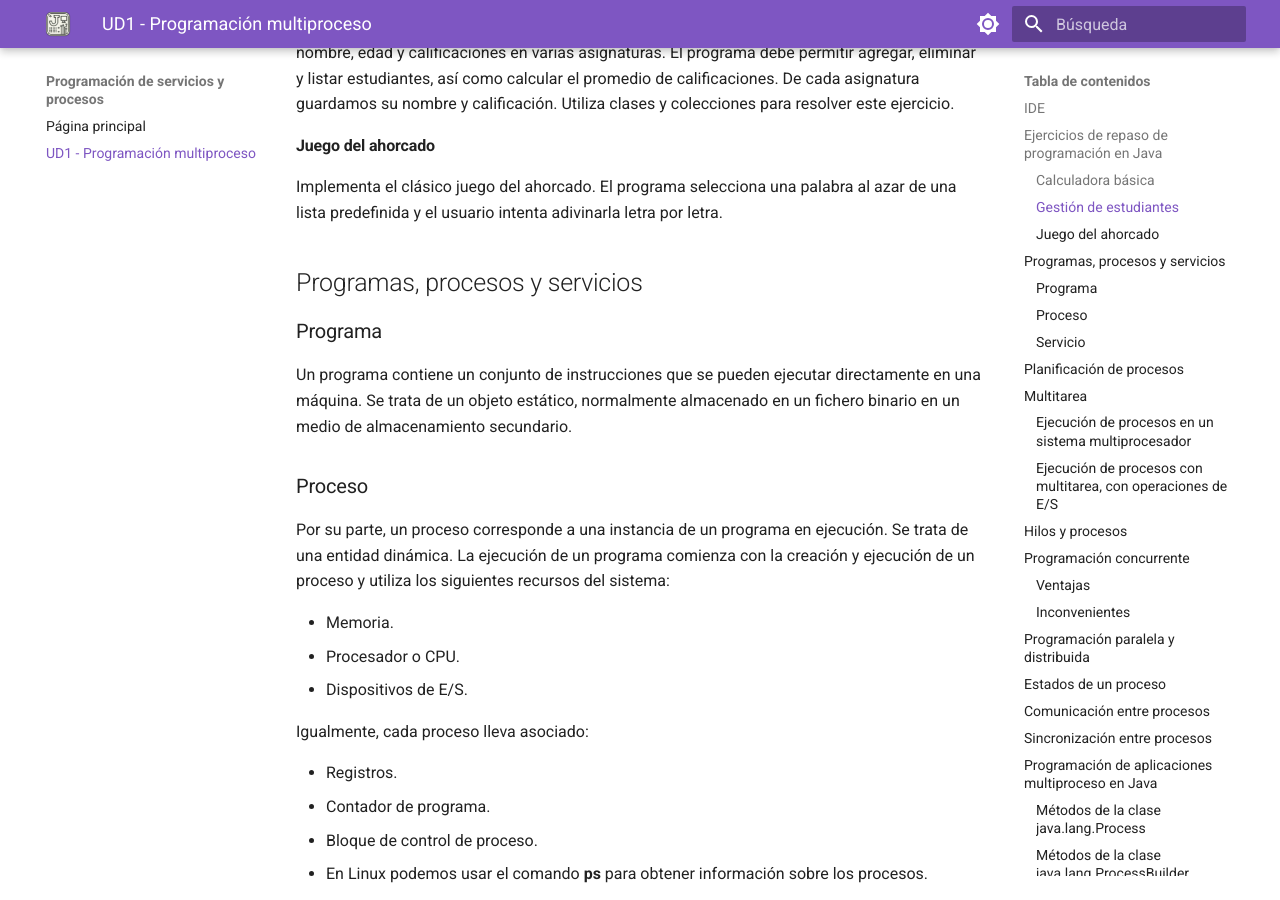
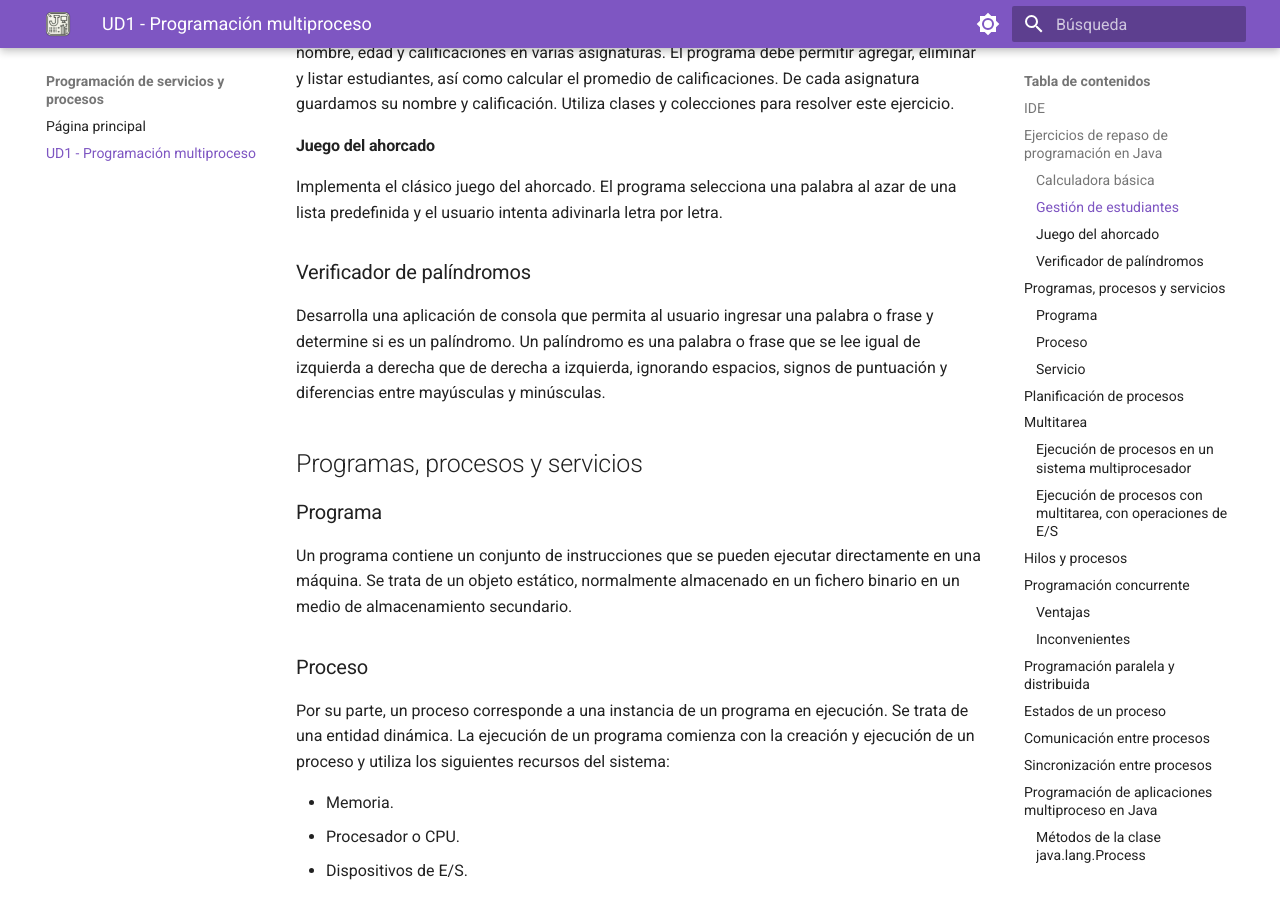
Before and after one commit to Joperpu/psp2425, an MkDocs documentation site: the page built from docs/ud1.md, in a window 1280 px wide and 900 px high, scrolled down 704 px. Built offline with MkDocs 1.6.1 and Material for MkDocs 9.7.7, drawn with Linux system fonts in a browser that asks for light colours.

Commit message:
Nuevo ejercicio de repaso de programación

```diff
--- a/docs/ud1.md
+++ b/docs/ud1.md
@@ -19,6 +19,10 @@ Diseña una aplicación que permita gestionar una lista de estudiares. Cada estu
 #### Juego del ahorcado
 
 Implementa el clásico juego del ahorcado. El programa selecciona una palabra al azar de una lista predefinida y el usuario intenta adivinarla letra por letra.
+
+### Verificador de palíndromos
+
+Desarrolla una aplicación de consola que permita al usuario ingresar una palabra o frase y determine si es un palíndromo. Un palíndromo es una palabra o frase que se lee igual de izquierda a derecha que de derecha a izquierda, ignorando espacios, signos de puntuación y diferencias entre mayúsculas y minúsculas.
 
 ## Programas, procesos y servicios
 
```
